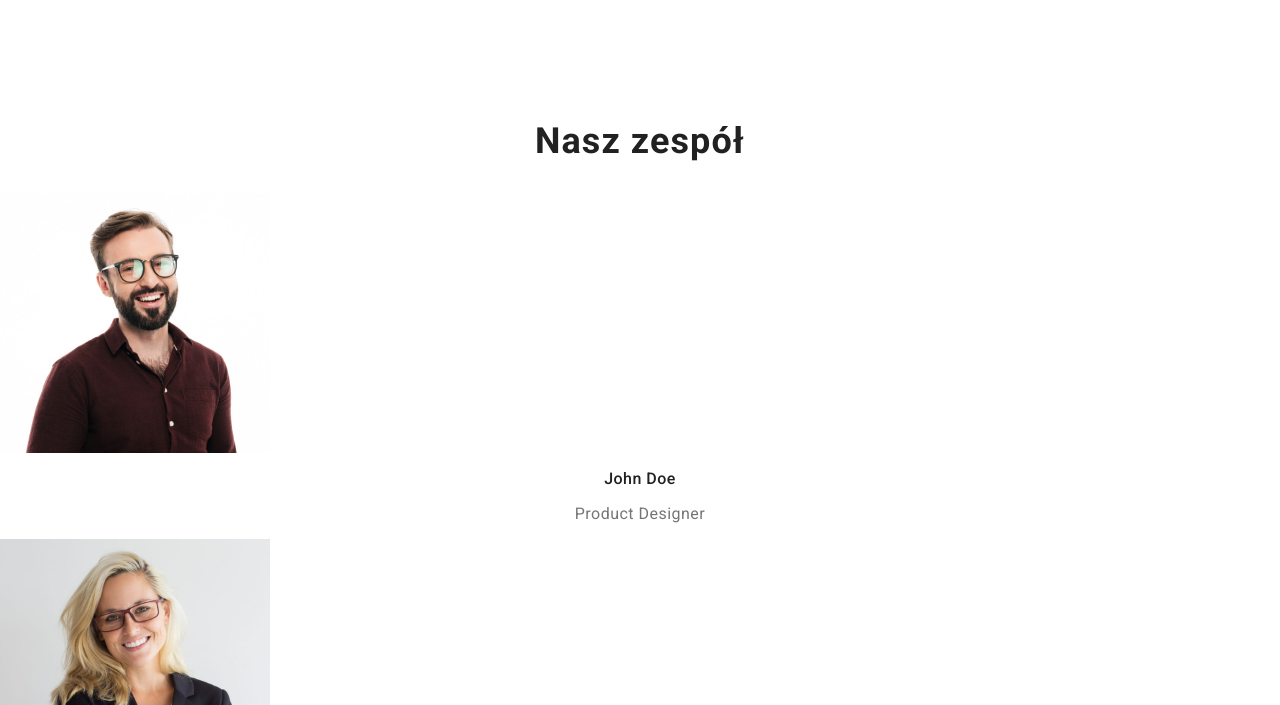
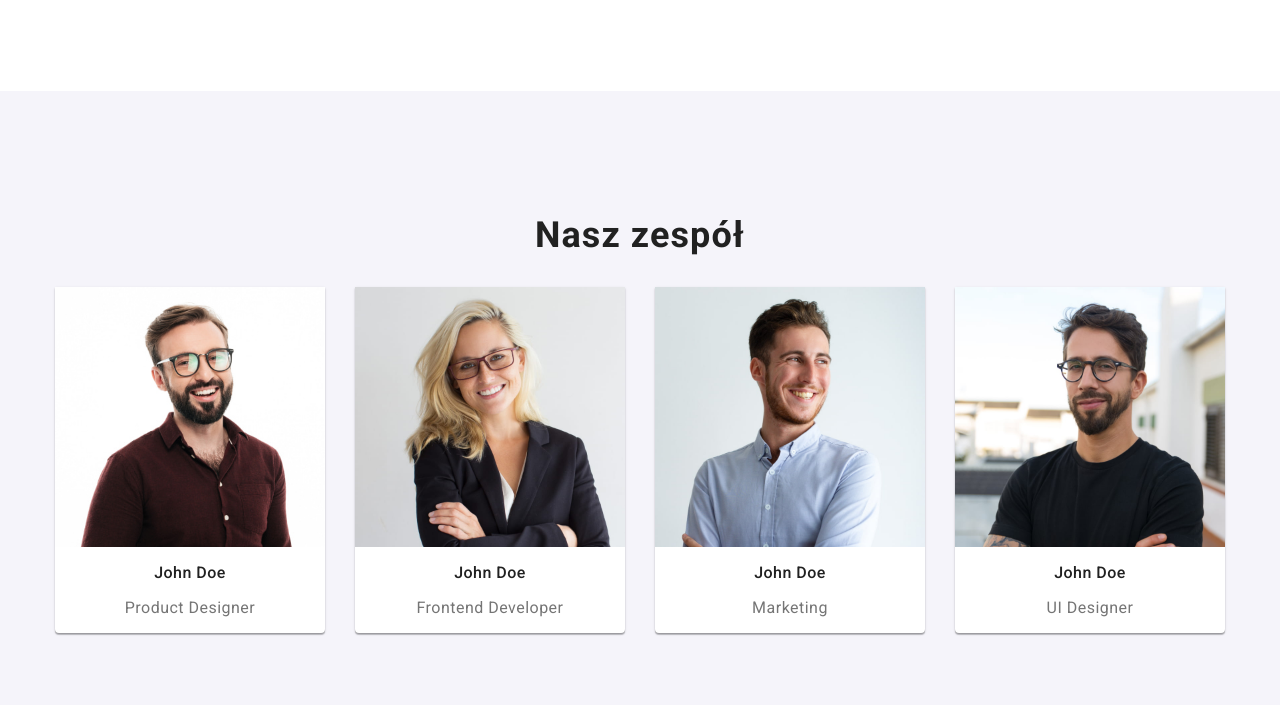
Before and after one commit to michalwojcik4/goit-markup-hw-03, a plain HTML site: page index.html in a window 1280 px wide. Shown: the part 1429-2134 px from the top of the page. Drawn offline with nearby package versions, Linux system fonts and the light colour scheme.

Commit message:
update team section

```diff
--- a/css/styles.css
+++ b/css/styles.css
@@ -157,6 +157,19 @@ h1{
     gap: 30px;
 }
 /* team section */
+.team-background-color{
+    background-color: var(--background-color-team);
+}
+.team-list{
+    display: flex;
+    justify-content: space-between;
+    gap: 30px;
+}
+.team-list li{
+    background: #FFFFFF;
+    box-shadow: 0px 1px 3px rgba(0, 0, 0, 0.12), 0px 1px 1px rgba(0, 0, 0, 0.14), 0px 2px 1px rgba(0, 0, 0, 0.2);
+    border-radius: 0px 0px 4px 4px;
+}
 .team h2{
     font-weight: 700;
     font-size: 36px;
--- a/index.html
+++ b/index.html
@@ -134,9 +134,11 @@
       </div>
     </div>
     <!--nasz zespół-->
-    <section class="team">
+    <section class="team-background-color">
+      <div class="container">
+        <div class="section team">
           <h2>Nasz zespół</h2>
-      <ul class="list" lang="en">
+          <ul class="team-list" lang="en">
             <li>
               <img
                 src="images/team/product-designer.jpg"
@@ -178,6 +180,8 @@
               <p>UI Designer</p>
             </li>
           </ul>
+        </div>
+      </div>
     </section>
     <footer>
       <a href="index.html" class="logo logo-footer-color"
```
Lines whose indentation alone changed are shown as unchanged.
